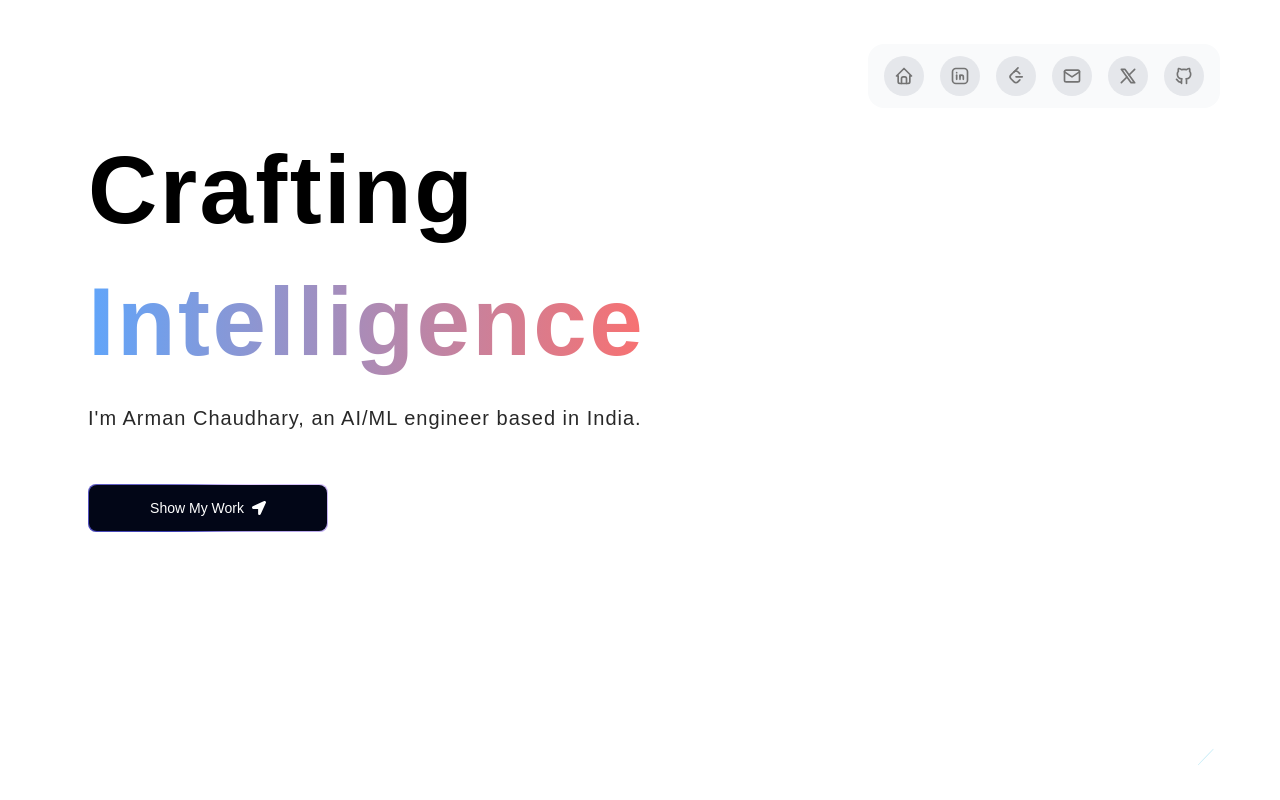
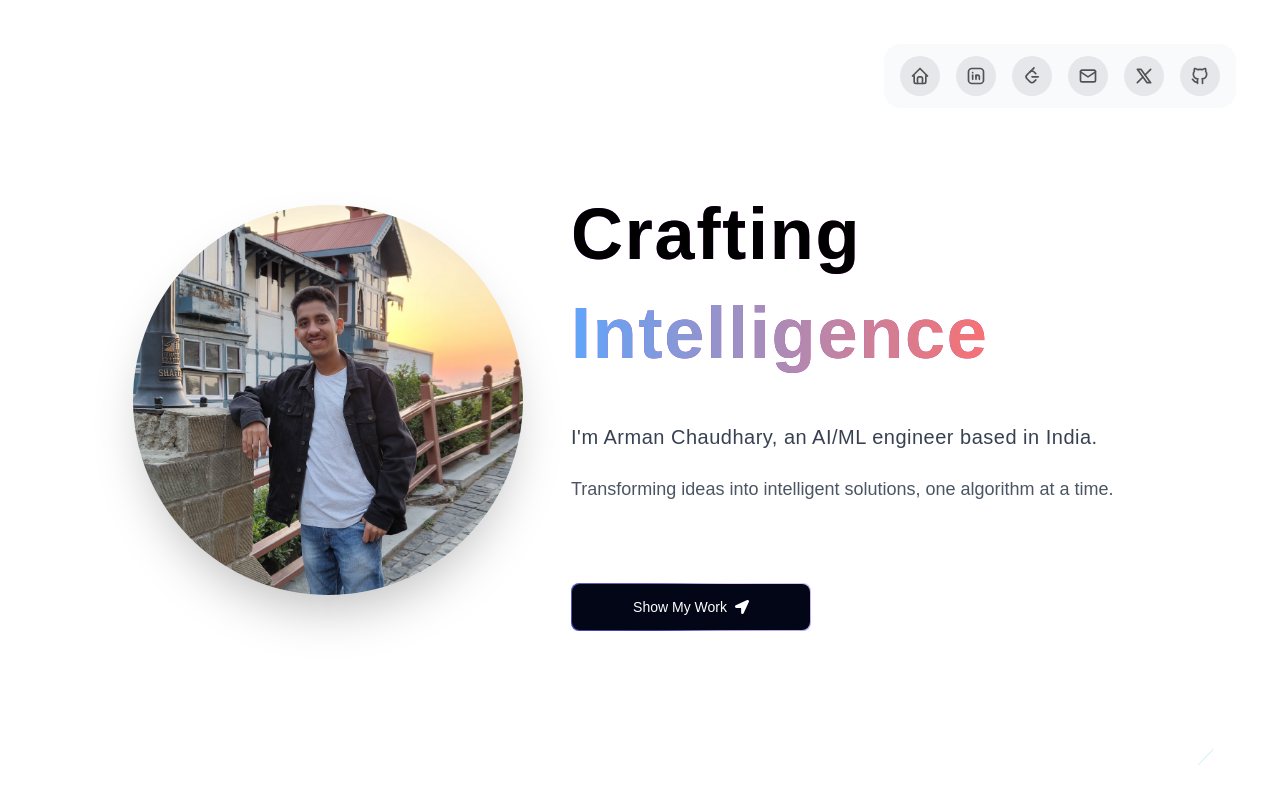
Before and after one commit to Arman176001/Portfolio2.0, a Next.js app: page / in a window 1280 px wide. Shown: the top 800 px of the page. Built offline with nearby package versions, Linux system fonts and the light colour scheme.

Commit message:
Added image and fixed UI

```diff
--- /dev/null
+++ b/app/fonts.ts
@@ -0,0 +1,12 @@
+import { Inter, Poppins } from "next/font/google"
+
+export const inter = Inter({
+  subsets: ["latin"],
+  display: "swap",
+})
+
+export const poppins = Poppins({
+  weight: ["300", "400", "500", "600", "700"],
+  subsets: ["latin"],
+  display: "swap",
+})
--- a/app/globals.css
+++ b/app/globals.css
@@ -4,13 +4,13 @@
 
 :root {
   --background: #ffffff;
-  --foreground: #282828;
+  --foreground: #000000;
 }
 
 @media (prefers-color-scheme: dark) {
   :root {
-    --background: #131313;
-    --foreground: #ededed;
+    --background: #000000;
+    --foreground: #b6b2b2;
   }
 }
 
--- a/app/layout.tsx
+++ b/app/layout.tsx
@@ -1,6 +1,7 @@
 import type { Metadata } from "next";
 import localFont from "next/font/local";
 import "./globals.css";
+import { inter, poppins } from "./fonts"
 
 const geistSans = localFont({
   src: "./fonts/GeistVF.woff",
@@ -24,7 +25,7 @@ export default function RootLayout({
   children: React.ReactNode;
 }>) {
   return (
-    <html lang="en">
+    <html lang="en" className={`${inter.className} ${poppins.className} `} suppressHydrationWarning>
       <body
         className={`${geistSans.variable} ${geistMono.variable} antialiased`}
       >
--- a/components/Hero.tsx
+++ b/components/Hero.tsx
@@ -1,8 +1,9 @@
-import React from "react";
-import { TextGenerateEffect } from "./ui/text-generate-effect";
-import Magicbutton from "./ui/Magicbutton";
-import { FaLocationArrow } from "react-icons/fa";
-import { FloatingDock } from "./ui/floating-dock";
+import React from "react"
+import Image from "next/image"
+import { TextGenerateEffect } from "./ui/text-generate-effect"
+import Magicbutton from "./ui/Magicbutton"
+import { FaLocationArrow } from "react-icons/fa"
+import { FloatingDock } from "./ui/floating-dock"
 import {
   IconBrandGithub,
   IconBrandX,
@@ -10,70 +11,87 @@ import {
   IconMail,
   IconBrandLinkedin,
   IconBrandLeetcode,
-} from "@tabler/icons-react";
+} from "@tabler/icons-react"
 
 const links = [
   {
-    icon: (
-      <IconHome className="h-full w-full text-neutral-500 dark:text-neutral-300" />
-    ),
+    icon: <IconHome className="h-full w-full text-neutral-600 dark:text-neutral-300 transition-colors duration-200" />,
     href: "#",
   },
   {
-    icon: (
-      <IconBrandLinkedin className="h-full w-full text-neutral-500 dark:text-neutral-300" />
-    ),
+    icon: <IconBrandLinkedin className="h-full w-full text-neutral-600 dark:text-neutral-300 transition-colors duration-200" />,
     href: "https://www.linkedin.com/in/arman-chaudhary-3100a328a/",
   },
   {
-    icon: (
-      <IconBrandLeetcode className="h-full w-full text-neutral-500 dark:text-neutral-300" />
-    ),
+    icon: <IconBrandLeetcode className="h-full w-full text-neutral-600 dark:text-neutral-300 transition-colors duration-200" />,
     href: "https://leetcode.com/u/Arman176/",
   },
   {
-    icon: (
-      <IconMail className="h-full w-full text-neutral-500 dark:text-neutral-300" />
-    ),
+    icon: <IconMail className="h-full w-full text-neutral-600 dark:text-neutral-300 transition-colors duration-200" />,
     href: "mailto:armanchaudhary176001@gmail.com",
   },
-
   {
-    icon: (
-      <IconBrandX className="h-full w-full text-neutral-500 dark:text-neutral-300" />
-    ),
+    icon: <IconBrandX className="h-full w-full text-neutral-600 dark:text-neutral-300 transition-colors duration-200" />,
     href: "https://x.com/ArmanChaud30997",
   },
   {
-    icon: (
-      <IconBrandGithub className="h-full w-full text-neutral-500 dark:text-neutral-300" />
-    ),
+    icon: <IconBrandGithub className="h-full w-full text-neutral-600 dark:text-neutral-300 transition-colors duration-200" />,
     href: "https://github.com/Arman176001",
   },
-];
+]
 
 const Hero = () => {
   return (
-    <div className="pb-20 pt-[6.5rem] max-w-[93%] lg:pt-10 xl:pt-20 ml-[-1.2rem] xs:ml-6 sm:ml-10 md:ml-11 h-screen">
-      <div className="fixed right-[-1.5rem] top-11 mb-6 flex justify-end items-start mr-11 z-20 lg:top-11 lg:right-11 lg:bottom-auto sm:bottom-0 sm:right-0 sm:mr-4 sm:mb-4 xs:bottom-0 xs:right-0 xs:mr-4 xs:mb-4">
+    <div className="min-h-screen w-full flex items-center justify-center">
+      {/* Floating Dock - Fixed position */}
+      <div className="fixed top-11 right-11 z-20">
         <FloatingDock items={links} />
       </div>
-      <div className="flex justify-start relative z-10 ml-11 mt-7">
-        <div className="max-w-[100%] sm:max-w-[90%] md:max-w-[70%] flex flex-col items-start justify-center">
+
+      {/* Main Content Container */}
+      <div className="w-full max-w-6xl mx-auto px-4 sm:px-6 lg:px-8 flex items-center justify-center min-h-screen">
+        <div className="flex flex-col lg:flex-row items-center justify-center gap-8 lg:gap-12">
+          {/* Profile Image Container */}
+          <div className="flex-shrink-0">
+            <div className="relative rounded-full overflow-hidden shadow-2xl">
+              <Image
+                src="/Photo.jpg"
+                alt="Arman Chaudhary"
+                width={400}
+                height={400}
+                className="w-[200px] h-[200px] sm:w-[250px] sm:h-[250px] lg:w-[350px] lg:h-[350px] object-cover xl:w-[390px] xl:h-[390px]"
+                priority
+              />
+            </div>
+          </div>
+
+          {/* Text Content Container */}
+          <div className="flex flex-col items-center lg:items-start text-center lg:text-left space-y-6 max-w-xl">
+            <div className="w-full">
               <TextGenerateEffect
-            className="text-start text-5xl sm:text-5xl md:text-6xl lg:text-7xl xl:text-8xl"
+                className="text-4xl sm:text-5xl lg:text-7xl font-extrabold text-transparent bg-clip-text bg-gradient-to-r from-purple-600 to-pink-600 dark:from-purple-400 dark:to-pink-400"
                 words="Crafting Intelligence"
               />
-          <p className="text-left md:tracking-wider mb-4 text-sm md:text-lg lg:text-xl sm:mb-3 xs:mb-2">
+            </div>
+
+            <p className="text-base sm:text-lg lg:text-xl font-medium text-gray-700 dark:text-gray-200 tracking-wide">
               I&apos;m Arman Chaudhary, an AI/ML engineer based in India.
             </p>
-          <a href="#projects">
+
+            <p className="text-sm sm:text-base lg:text-lg text-gray-600 dark:text-gray-300">
+              Transforming ideas into intelligent solutions, one algorithm at a time.
+            </p>
+
+            <div className="pt-4">
+              <a href="#projects" className="inline-block">
                 <Magicbutton
                   title="Show My Work"
-              icon={<FaLocationArrow />}
+                  icon={<FaLocationArrow className="transition-transform group-hover:translate-x-1" />}
                   position="right"
                 />
               </a>
+            </div>
+          </div>
         </div>
       </div>
     </div>
--- a/components/ui/floating-dock.tsx
+++ b/components/ui/floating-dock.tsx
@@ -12,7 +12,7 @@ import {
 import Link from "next/link";
 import { useRef, useState } from "react";
 
-export const FloatingDock = ({
+export const  FloatingDock = ({
   items,
   desktopClassName,
   mobileClassName,
--- a/components/ui/stars-background.tsx
+++ b/components/ui/stars-background.tsx
@@ -132,7 +132,7 @@ export const StarsBackground: React.FC<StarBackgroundProps> = ({
   return (
     <canvas
       ref={canvasRef}
-      className={cn("h-full w-full absolute inset-0", className)}
+      className={cn("h-full w-full absolute inset-0 -z-10", className)}
     />
   );
 };
--- a/package.json
+++ b/package.json
@@ -12,7 +12,9 @@
     "@tabler/icons-react": "^3.24.0",
     "clsx": "^2.1.1",
     "framer-motion": "^10.12.0",
+    "lucide-react": "^0.473.0",
     "next": "15.0.4",
+    "next-themes": "^0.4.4",
     "react": "^18.0.0",
     "react-dom": "^18.0.0",
     "react-element-to-jsx-string": "^15.0.0",
```
Also changed, not shown: public/Photo.jpg (added), 1 other file (tests, documents, lock files or other folders). Lines whose indentation alone changed are shown as unchanged.
